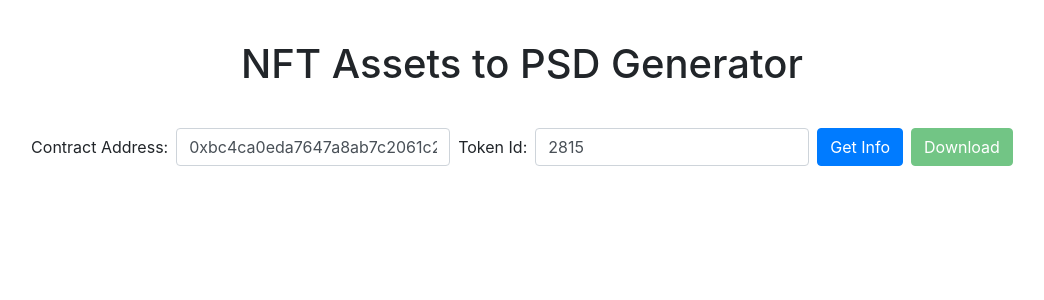
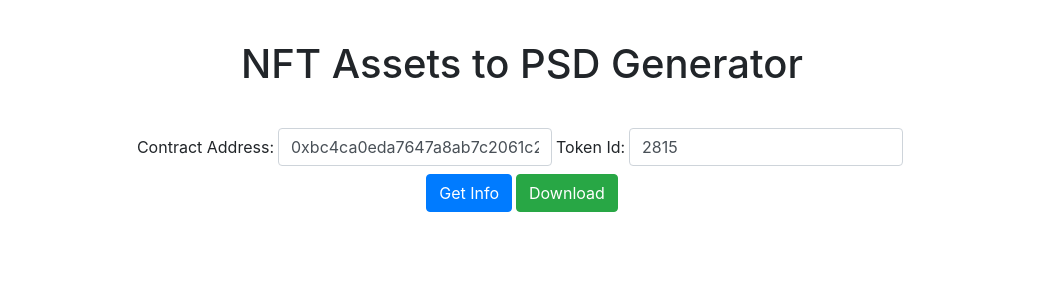
Before and after one commit to seniorweb0417/NFT_Assets_collector, a PHP site: page / in a window 1280 px wide. Shown: the top 300 px of the page, without its empty margins (118-1162 px from the left). Run offline with PHP 8.4, Linux system fonts and the light colour scheme.

Commit message:
guess mockup is finished, and img export issue fixed

```diff
--- a/assets/css/style.css
+++ b/assets/css/style.css
@@ -19,6 +19,11 @@ h1 {
     margin: 2.5rem 0;
 }
 
+.w-830 {
+    width: 830px;
+    padding: 0;
+}
+
 .result_wrapper {
     position: relative;
     min-height: 1370px;
@@ -26,15 +31,13 @@ h1 {
     height: 1370px;
     background: #cc28cc;
     padding: 10px;
-    margin: 0 auto;
-    display: none;
+    margin: 0;
 }
 
 .error_wrapper {
     width: 830px;
     margin: 0 auto;
     padding: 30px;
-    display: none;
 }
 
 .result_wrapper .tokenimg {
--- a/assets/js/script.js
+++ b/assets/js/script.js
@@ -12,10 +12,12 @@ $(document).ready(function() {
             },
             success: function(result) {
                 if (result == 'SUCCESS') {
-                    $('.result_wrapper').css('display', 'block');
+                    $('.result_wrapper').removeClass('d-none');
+                    $('.error_wrapper').addClass('d-none');
                     $('.download_btn').removeAttr('disabled');
                 } else {
-                    $('.error_wrapper').css('display', 'block');
+                    $('.error_wrapper').removeClass('d-none');
+                    $('.result_wrapper').addClass('d-none');
                     $('.download_btn').attr('disabled', '');
                 }
             }
@@ -35,8 +37,11 @@ $(document).ready(function() {
         }
 
         domtoimage.toJpeg(
-            document.getElementById('result_wrapper'),
-            { quality: 1, width: 830, height: 1370 })
+            document.getElementById('result_wrapper'), {
+                quality: 1,
+                width: 830,
+                height: 1370
+            })
             .then(function (dataUrl) {
                 var link = document.createElement('a');
                 link.download = contract_address + '_' + token_id + '.jpeg';
--- a/index.php
+++ b/index.php
@@ -8,17 +8,17 @@
         <link rel="stylesheet" href="assets/css/style.css">
     </head>
     <body>
-        <div class="container">
+        <div class="container w-830">
             <h1 class="text-center">NFT Assets to PSD Generator</h1>
             <form class="form-inline justify-content-center" action="">
-                <label for="contract_address" class="mr-sm-2 mb-2">Contract Address:</label>
-                <input type="text" class="form-control mb-2 mr-sm-2" placeholder="Enter Contract address" id="contract_address" required value='0xbc4ca0eda7647a8ab7c2061c2e118a18a936f13d'>
-                <label for="pwd" class="mr-sm-2 mb-2">Token Id:</label>
-                <input type="text" class="form-control mb-2 mr-sm-2" placeholder="Enter Token id" id="token_id" required value="2815">
-                <button type="submit" class="btn btn-primary mr-sm-2 mb-2 get_info_btn">Get Info</button>
-                <button type="button" class="btn btn-success mb-2 download_btn" disabled>Download</button>
+                <label for="contract_address" class="mr-1 mb-2">Contract Address:</label>
+                <input type="text" class="form-control mb-2 mr-1" placeholder="Enter Contract address" id="contract_address" required value='0xbc4ca0eda7647a8ab7c2061c2e118a18a936f13d'>
+                <label for="pwd" class="mr-1 mb-2">Token Id:</label>
+                <input type="text" class="form-control mb-2 mr-1" placeholder="Enter Token id" id="token_id" required value="2815">
+                <button type="submit" class="btn btn-primary mr-1 mb-2 get_info_btn">Get Info</button>
+                <button type="button" class="btn btn-success mb-2 download_btn">Download</button>
             </form>
-            <div class="result_wrapper text-center" id="result_wrapper">
+            <div class="result_wrapper text-center d-none" id="result_wrapper">
                 <div class="info_wrapper row">
                     <div class="col-12 text-right"><img class="qrcode" src="assets/img/qrcode.jpg"></div>
                     <div class="col-6 text-left">
@@ -41,7 +41,7 @@
                 </div>
                 <img class="overlay" src="assets/img/overlay.png">
             </div>
-            <div class="error_wrapper">
+            <div class="error_wrapper d-none">
                 <div class="alert alert-danger">
                     <strong>Wrong parameter!</strong> Try again to input contract address and token id.
                 </div>
--- a/process.php
+++ b/process.php
@@ -4,6 +4,7 @@
     switch ($action) {
         case 'GET_INFO':
             echo 'SUCCESS';
+            // echo 'Yes';
             exit();
             $address = isset($_POST['address']) ? trim($_POST['address']) : '';
             $tokenid = isset($_POST['tokenid']) ? trim($_POST['tokenid']) : '';
```
